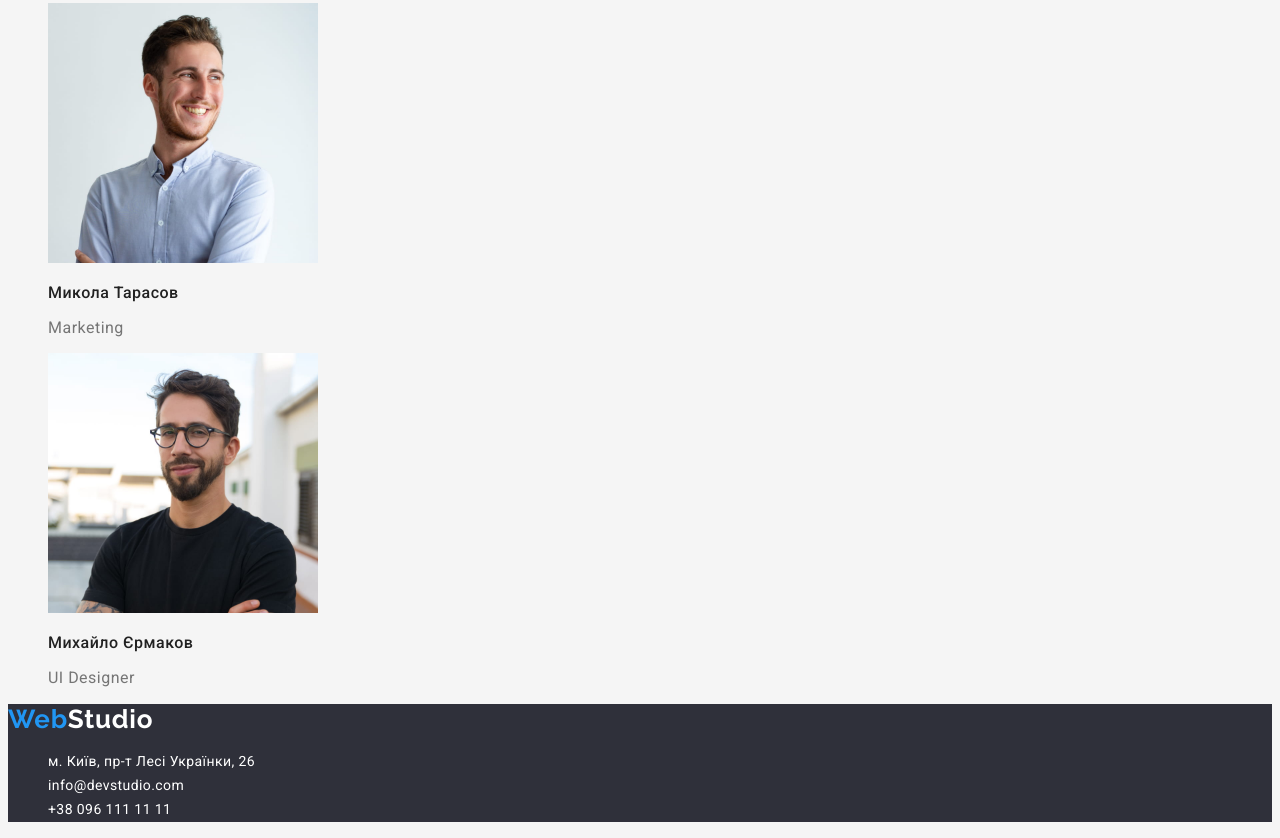
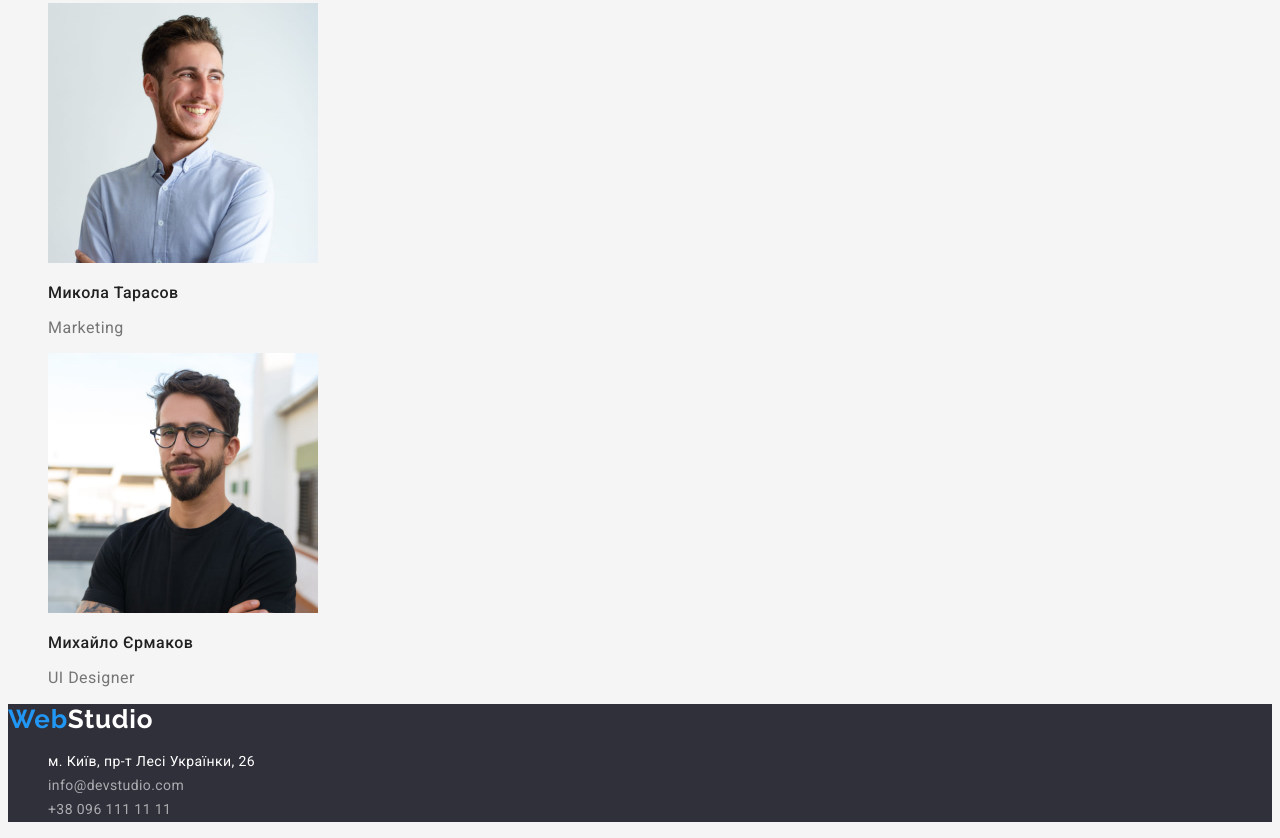
Before and after one commit to ViyBabay/goit-markup-hw-02, a plain HTML site: page index.html in a window 1280 px wide. Shown: the part 1877-2715 px from the top of the page. Drawn offline with Linux system fonts and the light colour scheme.

Commit message:
Update index.html

```diff
--- a/index.html
+++ b/index.html
@@ -110,9 +110,9 @@
                 <li class="adress-item"><a class="adress-text" href="https://goo.gl/maps/3PGpG9PpnSt5168C9"
                         target="_blank" rel="noopener noreferrer">м. Київ,
                         пр-т Лесі Українки, 26</a></li>
-                <li class="adress-item"><a class="adress-text" href="mailto:info@devstudio.com">info@devstudio.com</a>
+                <li class="adress-item"><a class="contact" href="mailto:info@devstudio.com">info@devstudio.com</a>
                 </li>
-                <li class="adress-item"><a class="adress-text" href="tel:+380961111111">+38 096 111 11 11</a></li>
+                <li class="adress-item"><a class="contact" href="tel:+380961111111">+38 096 111 11 11</a></li>
             </ul>
         </address>
     </footer>
```
